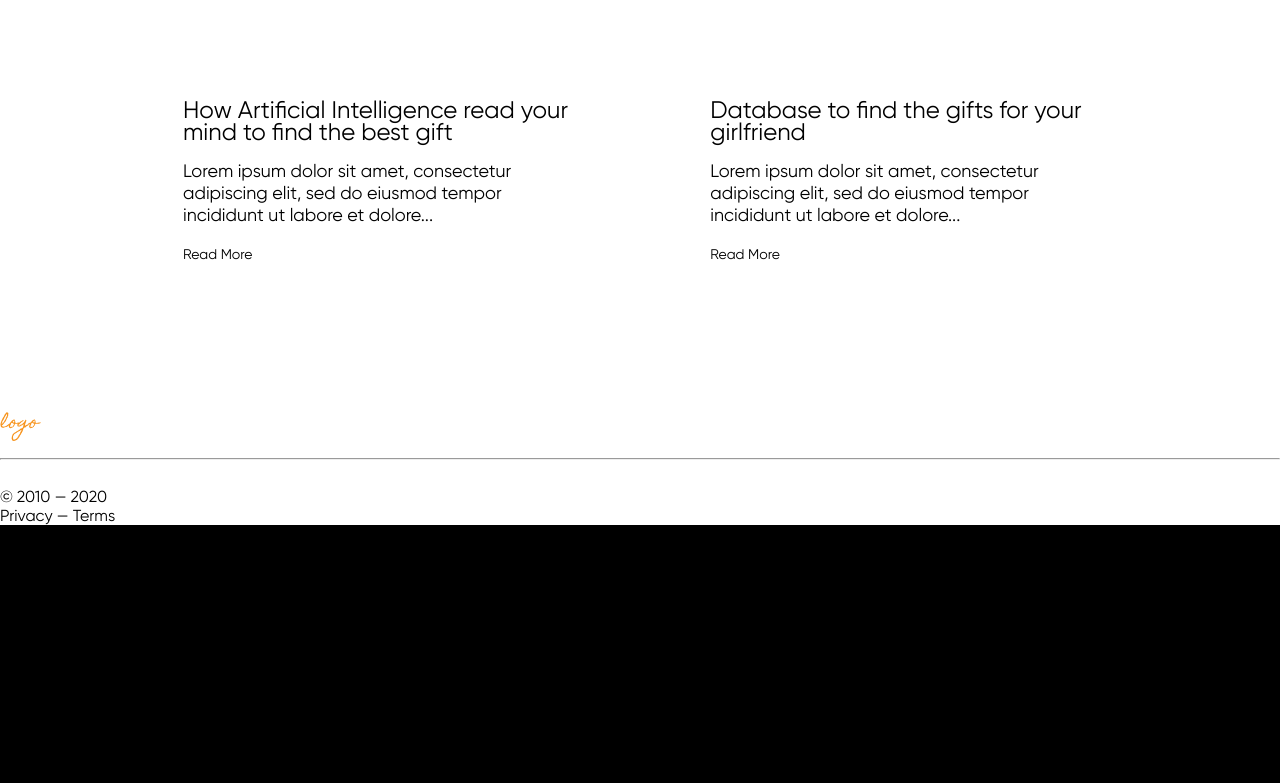
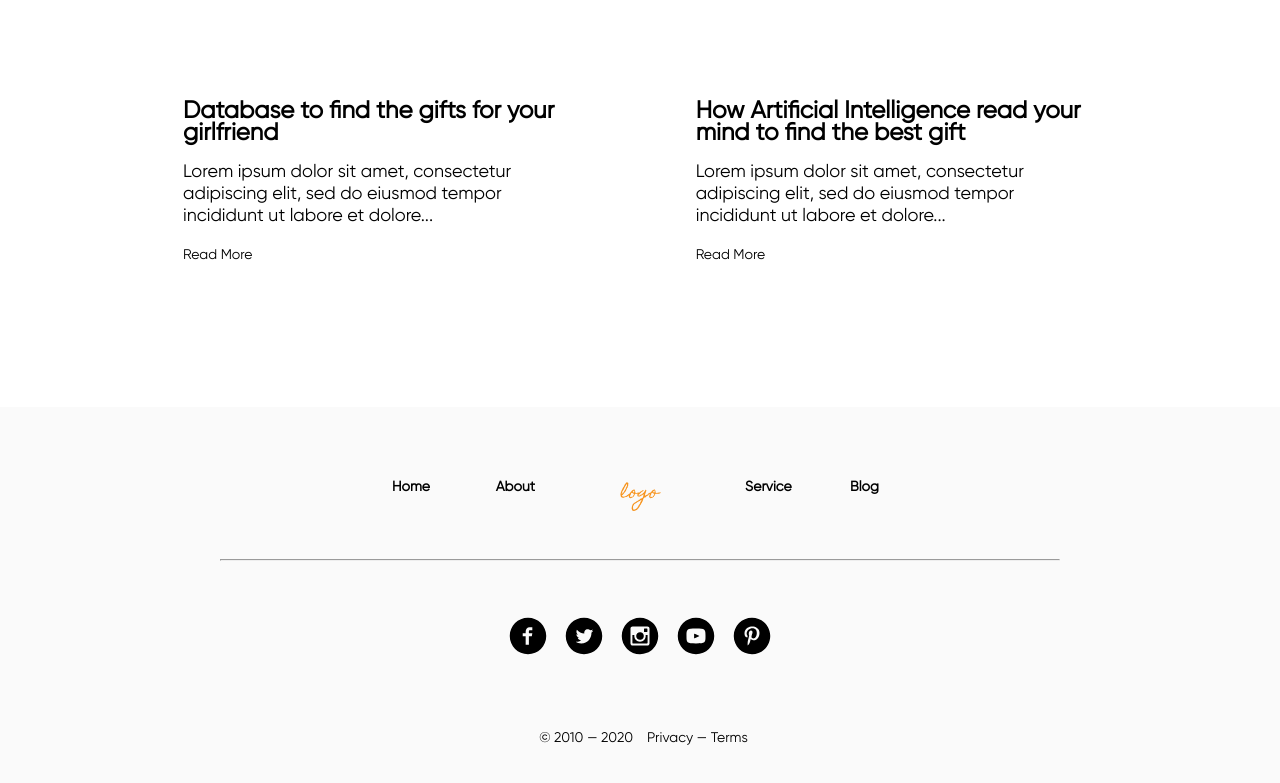
Before and after one commit to jackasmile92/gift_store_training, a plain HTML site: page index.html in a window 1280 px wide. Shown: the part 3203-3986 px from the top of the page. Before the commit the page ends 3728 px from the top, so only its background shows below. Drawn offline with Linux system fonts and the light colour scheme.

Commit message:
main part done

```diff
--- a/index.html
+++ b/index.html
@@ -109,7 +109,7 @@
             </div>
             <div class="blogs__container">
                 <div class="big-blog">
-                    <div class="big-blog__img"  style="background-image: url('./src/img/Media.png')"></div>
+                    <div class="big-blog__img" style="background-image: url('./src/img/Media.png')"></div>
                     <div class="big-blog__text">
                         <div class="big-blog__author">Mr. John Doe</div>
                         <div class="big-blog__title">The best way to wish your wife</div>
@@ -117,13 +117,13 @@
                     </div>
                 </div>
                 <div class="blog">
-                    <div class="blog__tittle">Database to find the gifts for your girlfriend</div>
+                    <div class="blog__tittle">How Artificial Intelligence read your mind to find the best gift</div>
                     <div class="blog__text">Lorem ipsum dolor sit amet, consectetur adipiscing elit, sed do eiusmod
                         tempor incididunt ut labore et dolore...</div>
                     <a class="blog__more" href="#">Read More</a>
                 </div>
                 <div class="blog">
-                    <div class="blog__tittle">How Artificial Intelligence read your mind to find the best gift</div>
+                    <div class="blog__tittle">Database to find the gifts for your girlfriend</div>
                     <div class="blog__text">Lorem ipsum dolor sit amet, consectetur adipiscing elit, sed do eiusmod
                         tempor incididunt ut labore et dolore...</div>
                     <a class="blog__more" href="#">Read More</a>
@@ -133,21 +133,27 @@
         <div class="footer">
             <div class="footer__content">
                 <div class="footer__links">
-                    <a class="footer__link" href=""></a>
-                    <a class="footer__link" href=""></a>
+                    <div class=""></div>
+                    <a class="footer__link" href="#">Home</a>
+                    <a class="footer__link" href="#">About</a>
                     <div class="footer__logo-wrapp">
                         <img class="footer__logo logo" src="./src/img/Logo_orange.svg" alt="">
                     </div>
-                    <a class="footer__link" href=""></a>
-                    <a class="footer__link" href=""></a>
+                    <a class="footer__link" href="#">Service</a>
+                    <a class="footer__link" href="#">Blog</a>
+                    <div class=""></div>
                 </div>
                 <hr class="footer__line">
                 <div class="footer__socials">
-                    <img class="footer__social" src="" alt="">
-                    <img class="footer__social" src="" alt="">
-                    <img class="footer__social" src="" alt="">
-                    <img class="footer__social" src="" alt="">
-                    <img class="footer__social" src="" alt="">
+                    <div class=""></div>
+                    <div class="footer__socials-wrap">
+                        <img class="footer__social" src="./src/img/Vector.svg" alt="">
+                        <img class="footer__social" src="./src/img/Vector (1).svg" alt="">
+                        <img class="footer__social" src="./src/img/Vector (2).svg" alt="">
+                        <img class="footer__social" src="./src/img/Vector (3).svg" alt="">
+                        <img class="footer__social" src="./src/img/Vector (4).svg" alt="">
+                    </div>
+                    <div class=""></div>
                 </div>
                 <div class="footer__privacy">
                     <div class="footer__privacy-text">© 2010 — 2020</div>
--- a/scss/main.scss
+++ b/scss/main.scss
@@ -1,4 +1,4 @@
-$max_width: 1920px; //100vw;
+$max_width: 1440px; //100vw;
 
 $background_color_black: #000000;
 $background_color_dark: #231F20;
@@ -28,6 +28,10 @@ button,
 a {
     cursor: pointer;
     text-decoration: none;
+}
+
+a:hover{
+    text-decoration: underline;
 }
 
 .page_wrap {
@@ -276,18 +280,21 @@ button {
         height: 50px;
         width: 200px;
         border-radius: 5px;
+        border: 1px solid $background_color_black;
+        color: $background_color_black;
+        background-color: $background_color_orange;
 
-        background-color: $background_color_dark;
-        color: $font_color_white;
+        &:hover {
+            background-color: $background_color_dark;
+            color: $font_color_white;
+        }
+
 
         &:nth-child(1) {
             justify-self: end;
         }
 
-        &--reverse {
-            border: 1px solid $background_color_black;
-            color: $background_color_black;
-            background-color: $background_color_orange;
+        &:nth-child(2) {
             margin-left: 16px;
         }
 
@@ -352,8 +359,8 @@ button {
     padding-left: 48px;
     padding-right: 48px;
     display: grid;
-align-content: center;
-justify-content: center;
+    align-content: center;
+    justify-content: center;
 
     color: $font_color_black;
     line-height: 140.62%;
@@ -361,6 +368,7 @@ justify-content: center;
     &__tittle {
         max-width: 474px;
         font-size: 24px;
+        font-weight: bold;
 
     }
 
@@ -370,7 +378,7 @@ justify-content: center;
         font-size: 18px;
     }
 
-    &__more{
+    &__more {
         font-size: 14px;
         color: $font_color_black;
     }
@@ -407,3 +415,87 @@ justify-content: center;
         grid-area: smal2;
     }
 }
+
+.footer {
+    background-color: $background_color_gray-light;
+    max-width: $max_width;
+    height: 410px;
+
+    padding-left: 220px;
+    padding-right: 220px;
+
+    display: grid;
+    grid-template-columns: 1fr;
+    justify-content: center;
+    align-content: center;
+
+    &__link {
+        color: $font_color_black;
+        font-size: 14px;
+        line-height: 140.62%;
+        font-weight: bold;
+
+        &:nth-child(2) {
+            text-align: right;
+        }
+
+        &:nth-child(3) {
+            text-align: right;
+        }
+    }
+
+    &__links {
+        width: inherit;
+        display: grid;
+        grid-template-columns: 1fr 1fr 1fr 2fr 1fr 1fr 1fr;
+        align-content: center;
+    }
+
+    &__logo {
+        &-wrapp {
+            display: grid;
+            justify-content: center;
+            /*margin-left: 141px;
+            margin-right: 141px;*/
+        }
+    }
+
+    &__line {
+        margin-top: 43px;
+        margin-bottom: 55.8px;
+    }
+
+    &__social {
+        height: 38.4px;
+        width: 38.4px;
+        justify-self: center;
+
+        &s {
+            display: grid;
+            justify-content: center;
+            grid-template-columns: repeat(3, 1fr);
+            margin-bottom: 72.8px;
+        }
+
+        &s-wrap {
+            display: grid;
+            grid-template-columns: repeat(5, 1fr);
+            justify-content: center;
+        }
+    }
+
+    &__privacy {
+        font-size: 14px;
+        line-height: 140.62%;
+        color: $font_color_black;
+        display: grid;
+        grid-template-columns: repeat(2, 1fr);
+        grid-column-gap: 14px;
+
+        &-text {
+            &:nth-child(1) {
+                text-align: right;
+            }
+        }
+    }
+}
```
Also changed, not shown: css/main.css, src/img/Vector (1).svg (added), src/img/Vector (2).svg (added), src/img/Vector (3).svg (added), src/img/Vector (4).svg (added), src/img/Vector.svg (added).
